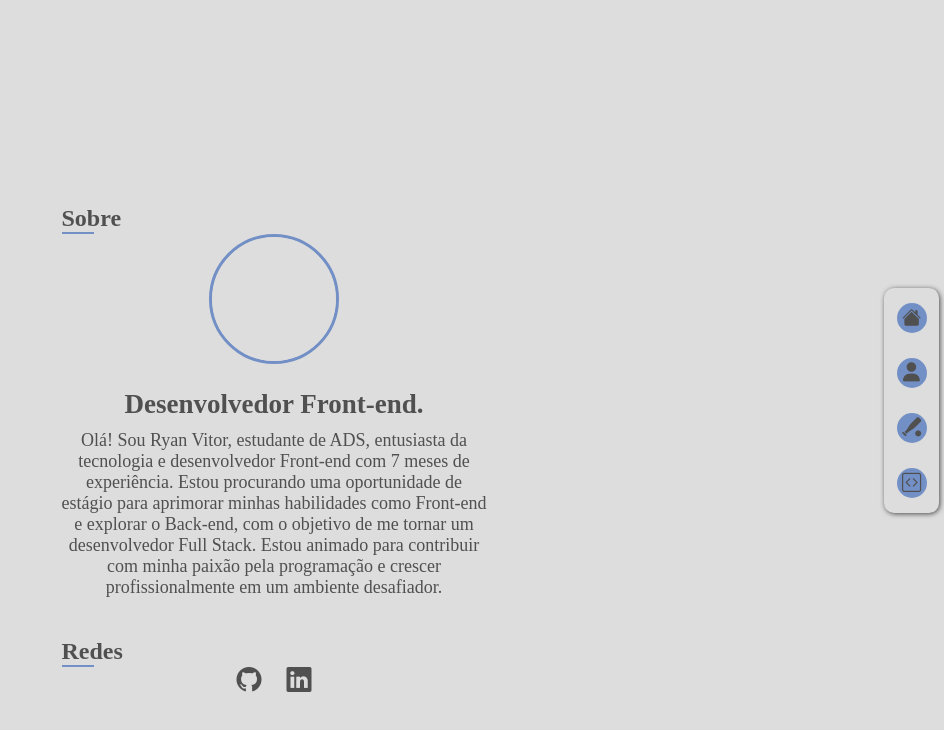
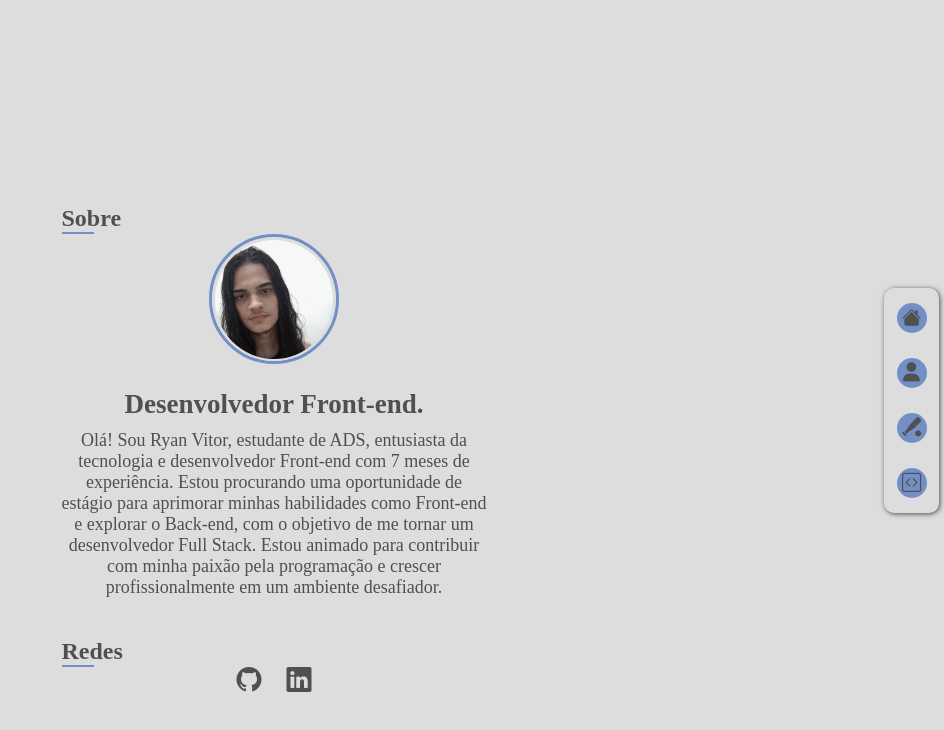
Before and after one commit to RyanVitorr/portfolio, a React (Vite) app: page / in a window 1280 px wide. Both pictures are taken after a click on the button "Sobre Mim!". Shown: the top 730 px of the page, without its empty margins (336-1280 px from the left). Built offline with nearby package versions, Linux system fonts and the light colour scheme.

Commit message:
colocando uma foto no componente sobre

```diff
--- a/src/componentes/sobre/Sobre.jsx
+++ b/src/componentes/sobre/Sobre.jsx
@@ -16,6 +16,7 @@ const Sobre = () => {
                     <div className="imagem-sobre">
                         <div className="area-azul-img">
                             <div className="area-branca-img">
+                                <img src="img/fotoSobreMimP.png" alt="" />
                             </div>
                         </div>
                     </div>
```
Also changed, not shown: public/img/fotoSobreMimP.png (added).
